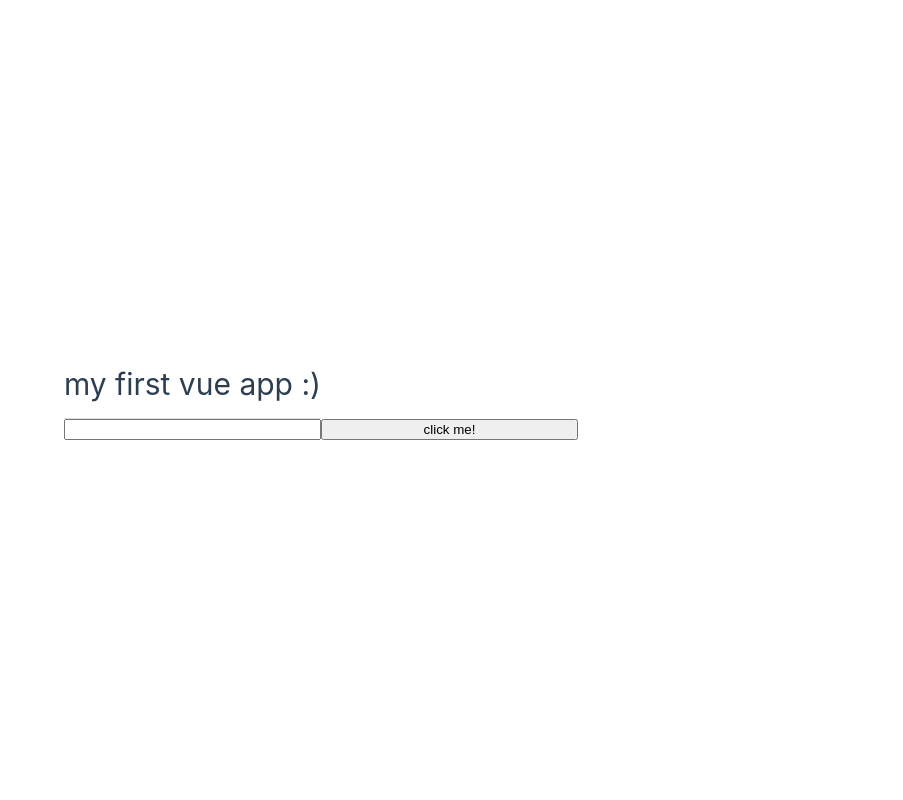
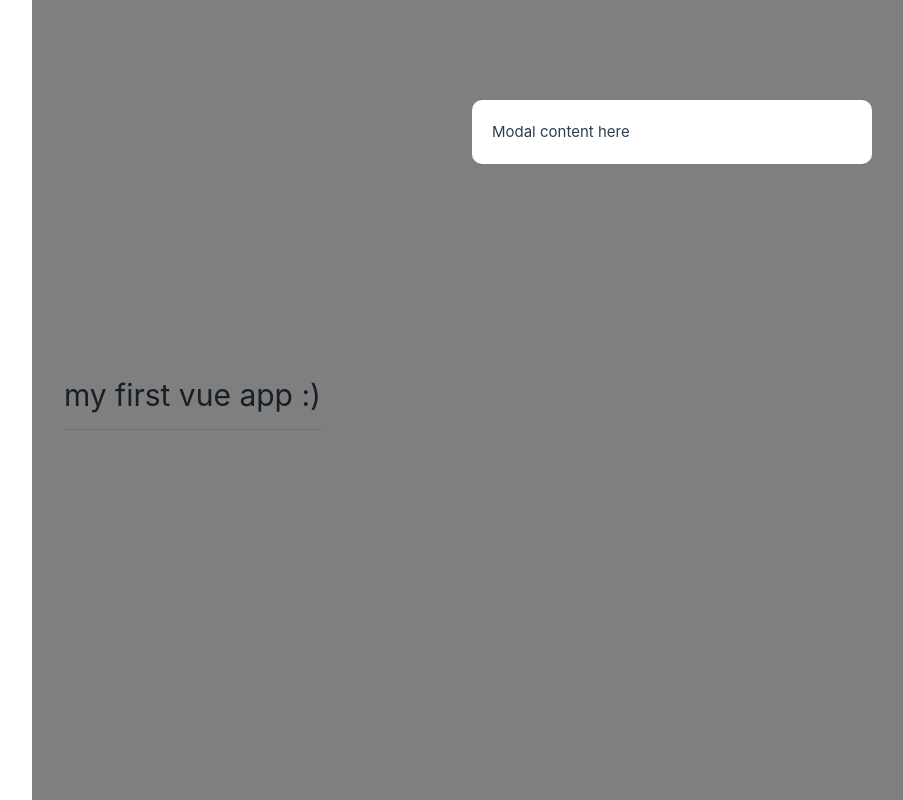
Before and after one commit to stopdaydreaming/vue3-super-engine, a Vue app: page / in a window 1280 px wide. Shown: the whole page, without its empty margins (319-1222 px from the left). Built offline with nearby package versions, Linux system fonts and the light colour scheme.

Commit message:
added multiple components

```diff
--- a/src/App.vue
+++ b/src/App.vue
@@ -1,13 +1,17 @@
+
 <template>
   <h1>{{ title }}</h1>
-  <br />
-  <input type="text" ref="name">
-  <button @click="handleClick">click me!</button>
+  <Modal />
 </template>
 
 <script>
+import Modal from './components/Modals.vue'
+
 export default {
   name: 'App',
+  components: {
+    Modal
+  },
   data() {
     return {
       title: 'my first vue app :)'
--- /dev/null
+++ b/src/components/Modals.vue
@@ -0,0 +1,24 @@
+<template>
+    <div class="backdrop">
+        <div class="modal">
+            <p>Modal content here</p>
+        </div>
+    </div>
+</template>
+
+<style>
+    .modal {
+        width: 400px;
+        padding: 20px;
+        margin: 100px auto;
+        background: white;
+        border-radius: 10px;
+    }
+    .backdrop {
+        top: 0;
+        position: fixed;
+        background: rgba(0,0,0,0.5);
+        width: 100%;
+        height: 100%;
+    }
+</style>
```
Also changed, not shown: src/components/HelloWorld.vue (deleted, +0 -40 lines).
